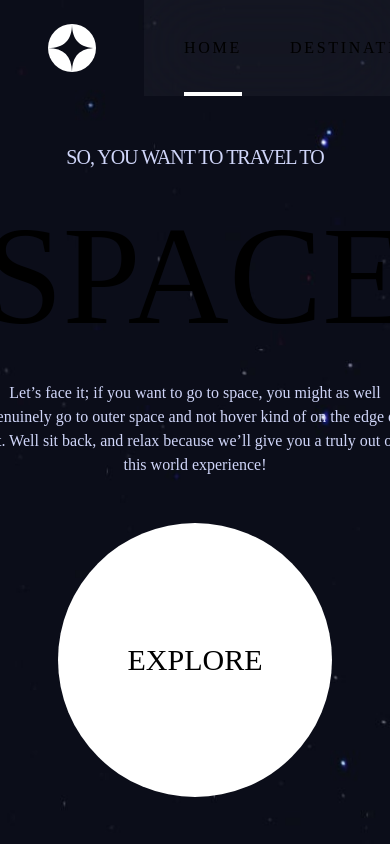
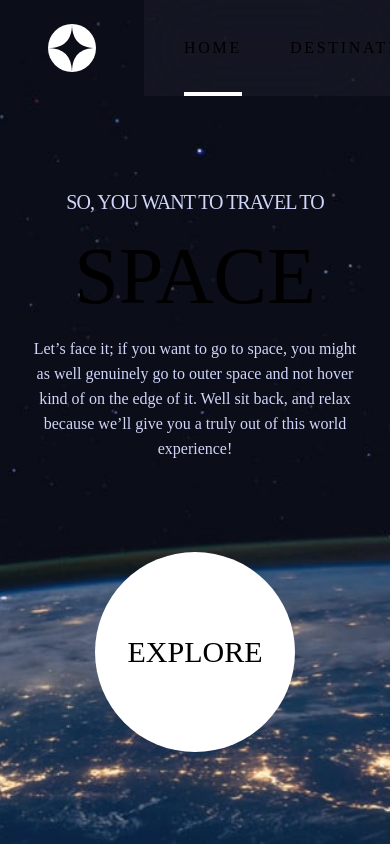
Before and after one commit to quoctienkt/quoctienkt, a Next.js app: page /test/previews/space-tourism-layout in a window 390 px wide. Built offline with nearby package versions, Linux system fonts and the light colour scheme.

Commit message:
enhancement/space-tourism-layout-responsive

```diff
--- a/src/app/previews/space-tourism-layout/Home.module.css
+++ b/src/app/previews/space-tourism-layout/Home.module.css
@@ -1,4 +1,5 @@
 .main {
+  @apply z-10;
   @apply flex flex-row justify-evenly items-center h-full;
 
   .content {
@@ -23,14 +24,33 @@
   }
 
   /* responsive */
-  @apply max-md:flex-col;
+  @apply max-lg:flex-col;
 
   .content {
     .leadingText {
-      @apply max-md:text-xl max-md:text-center;
+      @apply max-lg:text-xl max-lg:text-center;
+    }
+    .mainText {
+      @apply max-lg:text-center;
     }
     .desc {
-      @apply max-md:text-center;
+      @apply max-lg:text-center;
+    }
+  }
+
+  .content {
+    @apply max-sm:w-[327px];
+    .mainText {
+      @apply max-sm:text-[80px];
+    }
+    .desc {
+      @apply max-sm:leading-[25px];
+    }
+  }
+
+  .exploreSection {
+    .explore {
+      @apply max-sm:w-[200px] max-sm:h-[200px];
     }
   }
 }
--- a/src/app/previews/space-tourism-layout/Navbar.module.css
+++ b/src/app/previews/space-tourism-layout/Navbar.module.css
@@ -1,5 +1,5 @@
 .navbar {
-  @apply basis-24 flex-none;
+  @apply basis-24 flex-none z-10;
   @apply flex flex-row w-full justify-between pt-6 items-center;
 
   .appLogo {
@@ -59,18 +59,18 @@
   }
 
   /* responsive */
-  @apply max-md:pt-0;
+  @apply max-lg:pt-0;
 
   .line {
-    @apply max-md:hidden;
+    @apply max-lg:hidden;
   }
 
   .navLinks {
-    @apply max-md:px-10 select-none;
+    @apply max-lg:px-10 select-none;
 
     & > li {
       .navItemMarker {
-        @apply max-md:hidden;
+        @apply max-lg:hidden;
       }
     }
   }
--- a/src/app/previews/space-tourism-layout/SpaceTourismLayout.tsx
+++ b/src/app/previews/space-tourism-layout/SpaceTourismLayout.tsx
@@ -1,29 +1,55 @@
 "use client";
 
 import styles from "./SpaceTourismLayout.module.css";
-import Image from "next/image";
-import { AppImage } from "@/components/core_components/image/Image";
 import { Navbar } from "./Navbar";
-import { atom } from 'jotai'
+import { atom } from "jotai";
+import { classes } from "@/utils/toggle";
 
 const appPrefix = "/previews/space-tourism-layout";
-
 type NavItemActiveTypes = "home" | "destination" | null;
 export const navItemActiveAtom = atom<NavItemActiveTypes>(null);
 
+type SpaceTourismLayoutProps = {
+  basePath: string;
+  children: React.ReactNode;
+  backgroundMobileUrl: string;
+  backgroundTabletUrl: string;
+  backgroundDesktopUrl: string;
+};
+
 export function SpaceTourismLayout({
+  basePath,
   children,
+  backgroundMobileUrl,
+  backgroundTabletUrl,
   backgroundDesktopUrl,
-  basePath,
-}: any) {
+}: SpaceTourismLayoutProps) {
+  const backgroundMobileCss = `url(${basePath}${backgroundMobileUrl})`;
+  const backgroundTabletCss = `url(${basePath}${backgroundTabletUrl})`;
+  const backgroundDesktopCss = `url(${basePath}${backgroundDesktopUrl})`;
   return (
-    <div
-      className={styles.wrapper}
-      style={{
-        background: `url('${backgroundDesktopUrl}')`,
-        backgroundSize: "cover",
-      }}
-    >
+    <div className={classes(styles.wrapper, "relative")}>
+      <div
+        className={classes(
+          "absolute top-0 bottom-0 left-0 right-0  bg-center bg-no-repeat bg-cover z-0",
+          "hidden max-sm:block"
+        )}
+        style={{ backgroundImage: backgroundMobileCss }}
+      ></div>
+      <div
+        className={classes(
+          "absolute top-0 bottom-0 left-0 right-0  bg-center bg-no-repeat bg-cover z-0",
+          "hidden sm:block"
+        )}
+        style={{ backgroundImage: backgroundTabletCss }}
+      ></div>
+      <div
+        className={classes(
+          "absolute top-0 bottom-0 left-0 right-0  bg-center bg-no-repeat bg-cover z-0",
+          "hidden lg:block"
+        )}
+        style={{ backgroundImage: backgroundDesktopCss }}
+      ></div>
       <Navbar></Navbar>
       {children}
     </div>
--- a/src/app/previews/space-tourism-layout/destination/Moon.module.css
+++ b/src/app/previews/space-tourism-layout/destination/Moon.module.css
@@ -1,5 +1,5 @@
 .main {
-  @apply flex-1;
+  @apply flex-1 z-10;;
   @apply flex flex-col w-full relative;
 
   & > header {
--- a/src/app/previews/space-tourism-layout/destination/page.tsx
+++ b/src/app/previews/space-tourism-layout/destination/page.tsx
@@ -8,8 +8,9 @@ export default function Page() {
   return (
     <SpaceTourismLayout
       basePath={basePath}
-      backgroundDesktopUrl={`${basePath}${appPrefix}/assets/destination/background-destination-desktop.jpg`}
-      backgroundTabletUrl={`${basePath}${appPrefix}/assets/destination/background-destination-tablet.jpg`}
+      backgroundMobileUrl={`${appPrefix}/assets/destination/background-destination-mobile.jpg`}
+      backgroundTabletUrl={`${appPrefix}/assets/destination/background-destination-tablet.jpg`}
+      backgroundDesktopUrl={`${appPrefix}/assets/destination/background-destination-desktop.jpg`}
     >
       <Moon></Moon>
     </SpaceTourismLayout>
--- a/src/app/previews/space-tourism-layout/page.tsx
+++ b/src/app/previews/space-tourism-layout/page.tsx
@@ -8,8 +8,9 @@ export default function Page() {
   return (
     <SpaceTourismLayout
       basePath={basePath}
-      backgroundDesktopUrl={`${basePath}${appPrefix}/assets/home/background-home-desktop.jpg`}
-      backgroundTabletUrl={`${basePath}${appPrefix}/assets/home/background-home-tablet.jpg`}
+      backgroundMobileUrl={`${appPrefix}/assets/home/background-home-mobile.jpg`}
+      backgroundTabletUrl={`${appPrefix}/assets/home/background-home-tablet.jpg`}
+      backgroundDesktopUrl={`${appPrefix}/assets/home/background-home-desktop.jpg`}
     >
       <Home></Home>
     </SpaceTourismLayout>
```
